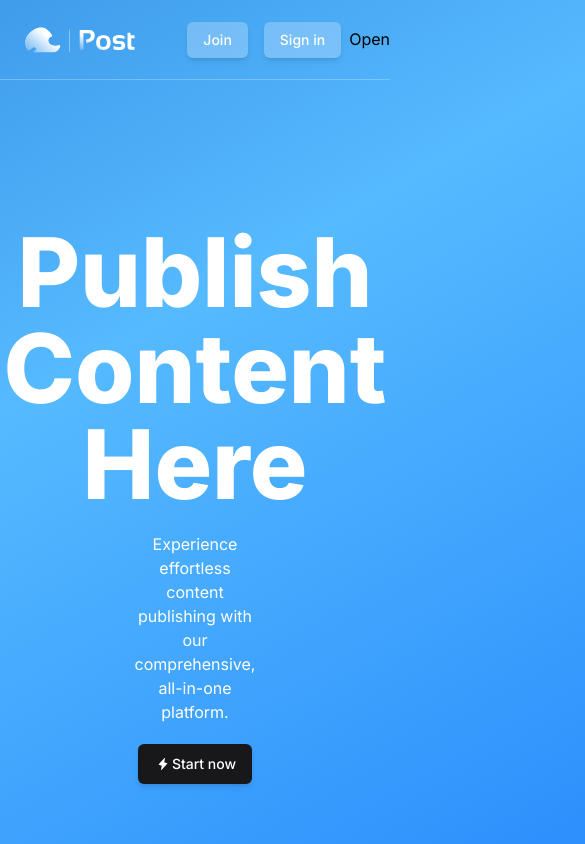
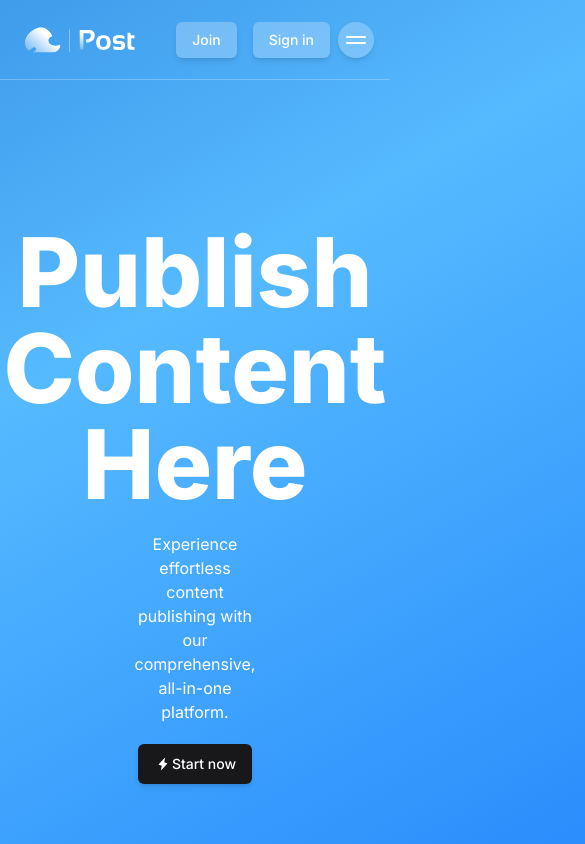
Before and after one commit to s2xon/post-app, a Next.js app: page / in a window 390 px wide. Shown: the top 844 px of the page, 585 px wide, since content can reach past the window. Built offline with nearby package versions, Linux system fonts and the light colour scheme.

Commit message:
feat: 📱 Implemented responsive navigation drawer for mobile view

```diff
--- a/app/page.tsx
+++ b/app/page.tsx
@@ -1,5 +1,4 @@
 import { Button } from "@/components/ui/button";
-import Image from "next/image";
 import HeroSVG from "@/components/ui/HeroSVG";
 import LogoText from "@/components/ui/LogoText";
 import { after } from "node:test";
@@ -9,8 +8,8 @@ import Nav from "@/components/Nav";
 export default function Home() {
 	return (
 		<main>
+			<HeroSVG />
 			<Nav />
-			<HeroSVG />
 			<section className="flex flex-col justify-center items-center py-56 mx-[25vw] text-center w-1/2">
 				<h1 className="text-clip text-8xl font-extrabold text-white">
 					Publish <span className="block">Content Here</span>
--- a/components/AuthButtons.tsx
+++ b/components/AuthButtons.tsx
@@ -16,7 +16,7 @@ const AuthButtons = ({ innerText }: props) => {
   return (
     <Button
       variant="secondary"
-      className="m-2 size-auto w-18 p-auto relative z-10 text-white bg-[#fff] bg-opacity-25 shadow-md hover:bg-zinc-900 hover:outline-slate-200 "
+      className="m-2 size-auto w-18 h-18 p-auto relative z-10 text-white bg-[#fff] bg-opacity-25 shadow-md hover:bg-zinc-900 hover:outline-slate-200 "
       onClick={handleClick}
     >
       {innerText}
--- a/components/Nav.tsx
+++ b/components/Nav.tsx
@@ -17,24 +17,27 @@ import { Button } from "./ui/button";
 
 const Nav = () => {
 	return (
-		<nav className="min-w-[100vw] min-h-20 flex flex-nowrap justify-between items-center border-b border-white border-opacity-25 fixed">
+		<nav className="px-4 min-w-[100vw] min-h-20 flex flex-nowrap justify-between items-center border-b border-white border-opacity-25 fixed">
 			<LogoText
 				className={
-					"cursor-pointer mx-6 min-h-9 max-h-9 min-w-28 max-w-28"
+					"cursor-pointer mx-2 min-h-9 max-h-9 min-w-28 max-w-28"
 				}
 			/>
-			<div className="hidden lg:block">
+			<div className="hidden md:block">
 				<NavButton innerText="Home"></NavButton>
 				<NavButton innerText="Features"></NavButton>
 				<NavButton innerText="How it Works"></NavButton>
 				<NavButton innerText="Pricing"></NavButton>
 			</div>
-			<div>
+			<div className="flex justify-center items-center">
 				<AuthButtons innerText="Join" />
 				<AuthButtons innerText="Sign in" />
 				<Drawer>
-					<DrawerTrigger>Open</DrawerTrigger>
-					<DrawerContent className="absolute translate-y-[-2000px]">
+					<DrawerTrigger className="md:hidden flex items-center justify-center flex-wrap px-[5px] py-[12px] rounded-full size-auto h-9 w-9 relative z-10 bg-[#fff] bg-opacity-25 shadow-md hover:bg-zinc-900 hover:outline-slate-200 whitespace-nowrap text-sm font-medium ring-offset-background transition-colors focus-visible:outline-none focus-visible:ring-2 focus-visible:ring-ring focus-visible:ring-offset-2 disabled:pointer-events-none disabled:opacity-50">
+							<span className="rounded-full w-[20px] h-[2px] bg-white"></span>
+							<span className="rounded-full w-[20px] h-[2px] bg-white"></span>
+ 					</DrawerTrigger>
+					<DrawerContent>
 						<DrawerHeader>
 							<DrawerTitle>Are you absolutely sure?</DrawerTitle>
 							<DrawerDescription>
--- a/components/ui/HeroSVG.tsx
+++ b/components/ui/HeroSVG.tsx
@@ -5,7 +5,7 @@ const HeroSVG = () => {
 		<svg
 			xmlns="http://www.w3.org/2000/svg"
 			viewBox="0 0 1920 1080"
-			className="z-[-10] absolute min-w-[100vw] max-h-[1040px] min-h-[1080px] left-1/2 top-[50%] transform -translate-x-1/2 -translate-y-[50vh]"
+			className="z-[-10] absolute min-w-[100vw] max-h-[100vh] min-h-[1040px] left-1/2 top-[50vh] transform -translate-x-1/2 -translate-y-[50vh]"
 		>
 			<ellipse
 				cx="959.5"
--- a/components/ui/drawer.tsx
+++ b/components/ui/drawer.tsx
@@ -1,4 +1,4 @@
-"use client"
+"use client";
 
 import * as React from "react"
 import { Drawer as DrawerPrimitive } from "vaul"
--- a/package.json
+++ b/package.json
@@ -14,7 +14,7 @@
     "class-variance-authority": "^0.7.0",
     "clsx": "^2.1.0",
     "lucide-react": "^0.364.0",
-    "next": "^14.1.4",
+    "next": "^14.2.2",
     "react": "^18",
     "react-dom": "^18",
     "tailwind-merge": "^2.2.2",
```
Also changed, not shown: 1 other file (tests, documents, lock files or other folders).
